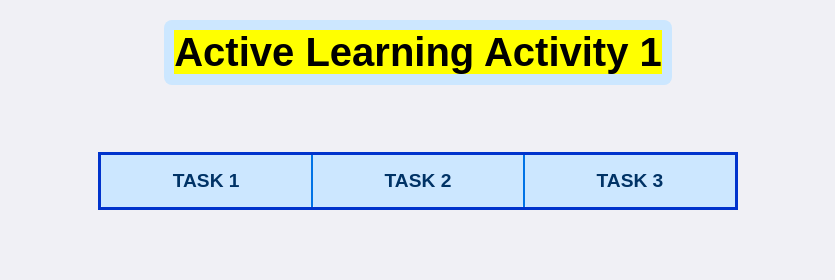
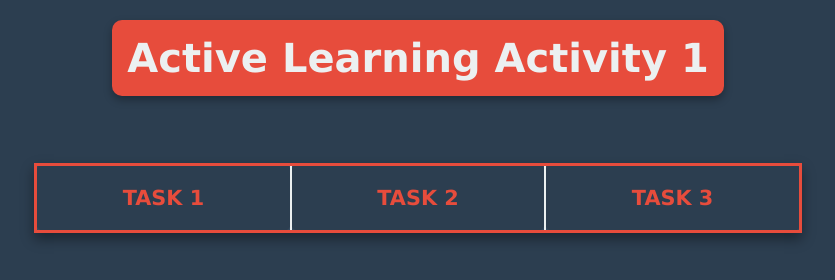
Before and after one commit to zeeltechaccount/ALA1, a plain HTML site: page index.html in a window 1280 px wide. Shown: the whole page, without its empty margins (222-1057 px from the left). Drawn offline with Linux system fonts and the light colour scheme.

Commit message:
Update index.html

```diff
--- a/index.html
+++ b/index.html
@@ -4,30 +4,32 @@
     <title>Active Learning Activity</title>
     <style>
         body {
-            font-family: Arial, sans-serif;
-            background-color: #f0f0f5;
-            color: #333;
+            font-family: 'Verdana', sans-serif;
+            background-color: #2c3e50;
+            color: #ecf0f1;
             text-align: center;
             margin: 0;
             padding: 0;
         }
 
         h1 {
-            color: #0033cc;
+            color: #ecf0f1;
             font-size: 2.5em;
             margin-top: 20px;
-            padding: 10px;
+            padding: 15px;
             display: inline-block;
-            background-color: #cce7ff;
-            border-radius: 8px;
+            background-color: #e74c3c;
+            border-radius: 10px;
+            box-shadow: 0 4px 8px rgba(0, 0, 0, 0.3);
         }
 
         table {
             margin: 40px auto;
-            width: 50%;
+            width: 60%;
             border-collapse: collapse;
-            border: 3px solid #0033cc; /* Border around the entire table */
-            background-color: #e6f2ff;
+            border: 3px solid #e74c3c;
+            background-color: #34495e;
+            box-shadow: 0 6px 12px rgba(0, 0, 0, 0.4);
         }
 
         tr {
@@ -35,31 +37,33 @@
         }
 
         td {
-            padding: 15px;
-            border: 2px solid #0073e6; /* Border around each cell */
-            background-color: #cce7ff;
-            border-radius: 6px;
+            padding: 20px;
+            border: 2px solid #ecf0f1;
+            background-color: #2c3e50;
+            border-radius: 8px;
+            transition: transform 0.3s ease;
         }
 
         td a {
             text-decoration: none;
-            color: #003366;
+            color: #e74c3c;
             font-weight: bold;
-            font-size: 1.2em;
+            font-size: 1.3em;
             display: block;
         }
 
         td:hover {
-            background-color: #b3d1ff; /* Highlight cell on hover */
+            background-color: #e74c3c;
+            transform: scale(1.05);
         }
 
         td a:hover {
-            color: #ffd700;
+            color: #ecf0f1;
         }
     </style>
 </head>
 <body>
-    <h1><mark>Active Learning Activity 1</mark></h1>
+    <h1>Active Learning Activity 1</h1>
     <table>
         <tr>
             <td><a href="Task_1.html">TASK 1</a></td>
```
